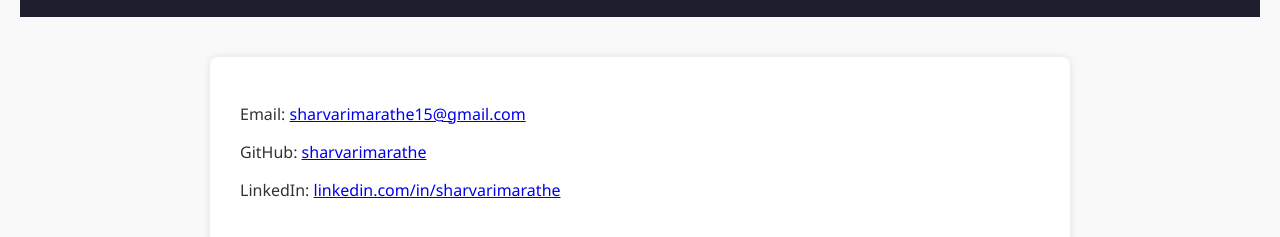
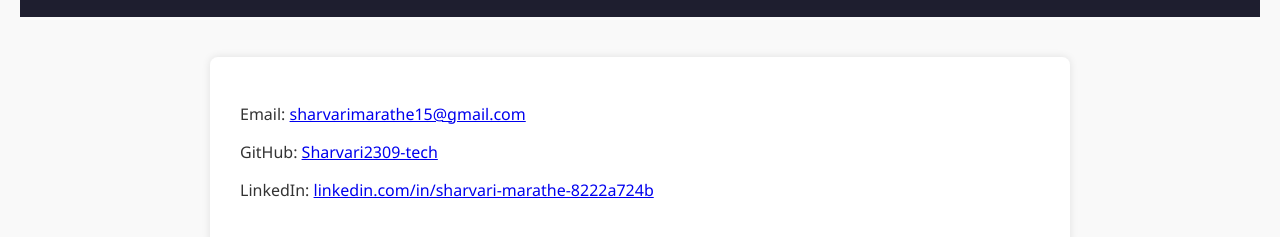
Before and after one commit to Sharvari2309-tech/portfolio-website, a plain HTML site: page contact.html in a window 1280 px wide. Shown: the part 151-388 px from the top of the page. Drawn offline with Linux system fonts and the light colour scheme; files that its build step writes are made by us from their sources.

Commit message:
Add files via upload

```diff
--- a/contact.html
+++ b/contact.html
@@ -19,8 +19,8 @@
 
   <section>
     <p>Email: <a href="mailto:sharvarimarathe15@gmail.com">sharvarimarathe15@gmail.com</a></p>
-    <p>GitHub: <a href="https://github.com/Sharvari2309-tech" target="_blank">sharvarimarathe</a></p>
-    <p>LinkedIn: <a href="https://www.linkedin.com/in/sharvari-marathe-8222a724b/" target="_blank">linkedin.com/in/sharvarimarathe</a></p>
+    <p>GitHub: <a href="https://github.com/Sharvari2309-tech" target="_blank">Sharvari2309-tech</a></p>
+    <p>LinkedIn: <a href="https://www.linkedin.com/in/sharvari-marathe-8222a724b" target="_blank">linkedin.com/in/sharvari-marathe-8222a724b</a></p>
   </section>
 </body>
 </html>
```
